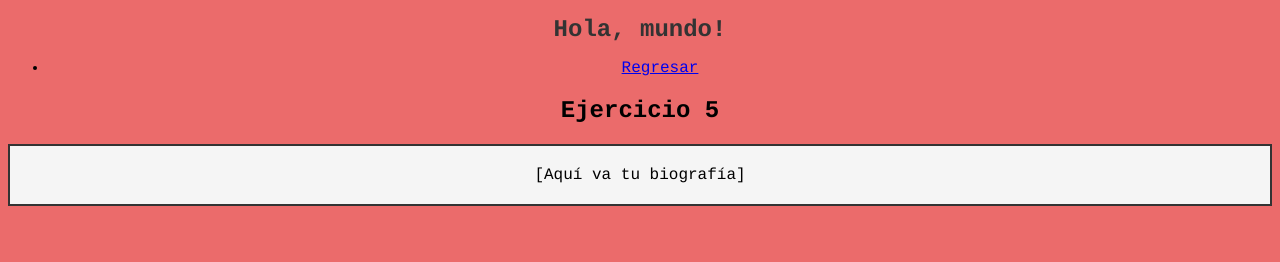
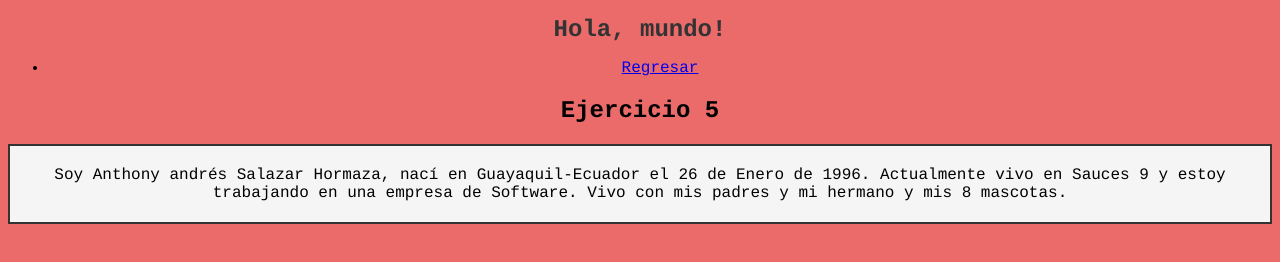
Before and after one commit to AnthonyAndresSH/pwatarea1, a plain HTML site: page ejercicio5.html in a window 1280 px wide. Drawn offline with Linux system fonts and the light colour scheme.

Commit message:
Add files via upload

```diff
--- a/ejercicio5.html
+++ b/ejercicio5.html
@@ -31,7 +31,7 @@
 
     <h2>Ejercicio 5</h2>
     <div class="box">
-        [Aquí va tu biografía]
+        Soy Anthony andrés Salazar Hormaza, nací en Guayaquil-Ecuador el 26 de Enero de 1996. Actualmente vivo en Sauces 9 y estoy trabajando en una empresa de Software. Vivo con mis padres y mi hermano y mis 8 mascotas.
     </div>
 
 
```
